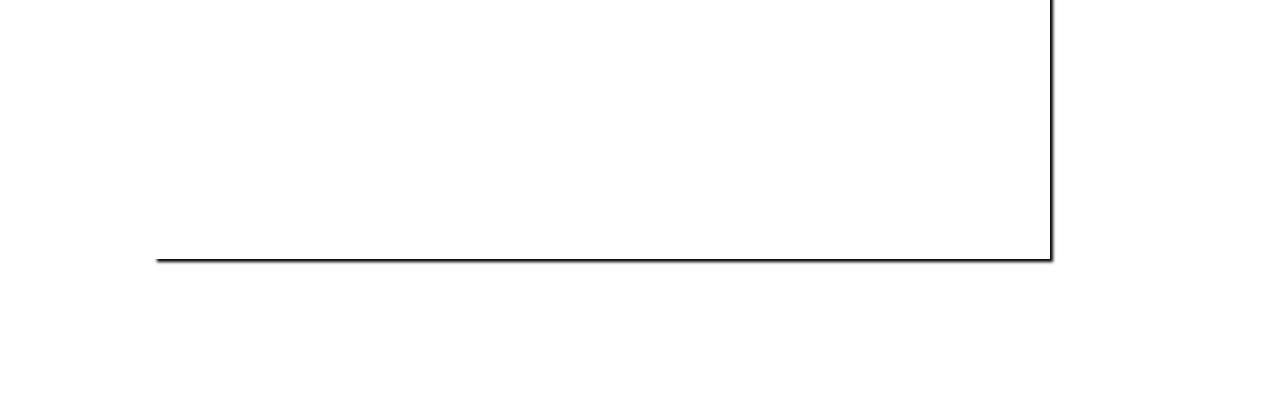
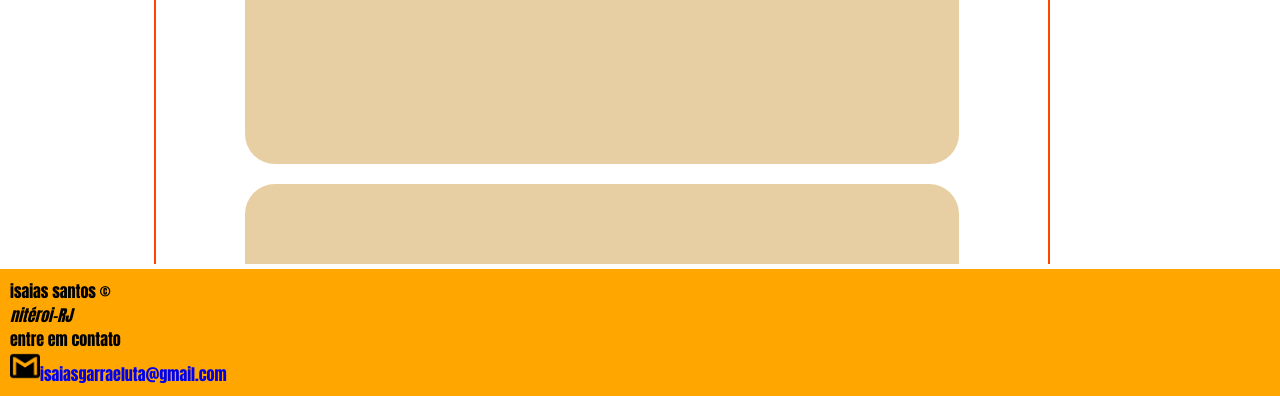
Before and after one commit to isaias-silva/modelo-web, a plain HTML site: page index.html in a window 1280 px wide. Shown: the part 412-808 px from the top of the page. Drawn offline with Linux system fonts and the light colour scheme.

Commit message:
front-end finalizado

```diff
--- a/css/style.css
+++ b/css/style.css
@@ -270,18 +270,41 @@
         .posting {
             width: 70%;
             height: 500px;
+            margin-top: 5px;
             background-color: rgb(255, 255, 255);
             overflow-y: scroll;
-            box-shadow: 3px 3px 3px black;
+            border: 2px solid orangered;
+            border-style: hidden solid hidden solid;
         }
 
         .posting::-webkit-scrollbar {
-            display: none;
+            filter: opacity(0)
         }
 
         .aside-principal,
         .posting {
             display: inline-block;
+        }
+
+        .pag {
+            width: 80%;
+            height: 400px;
+            max-height: 500px;
+            display: block;
+            margin: auto;
+            background: rgb(232, 207, 163);
+            margin-bottom: 20px;
+            border-radius: 30px;
+        }
+
+        footer {
+            width: 100%;
+            background-color: rgb(255, 166, 0);
+            padding: 10px;
+        }
+
+        footer img {
+            width: 30px;
         }
         /*media query */
 
--- a/index.html
+++ b/index.html
@@ -100,8 +100,32 @@
     <!--section-->
     <div class="posting">
 
+        <div class="pag">
+
+        </div>
+        <div class="pag">
+
+        </div>
+        <div class="pag">
+
+        </div>
+        <div class="pag">
+
+        </div>
+
     </div>
 
+
+    <footer>
+
+        <h4>isaias santos &copy;</h4>
+        <address>nitéroi-RJ</address>
+
+        <h4>entre em contato</h4>
+
+
+        <a href="mailto:isaiasgarraeluta@gmail.com" target="blank"> <img src="icons/mail.png" alt="mail">isaiasgarraeluta@gmail.com</a>
+    </footer>
 
 
 
```
